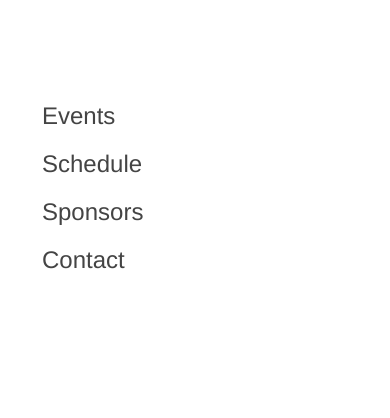
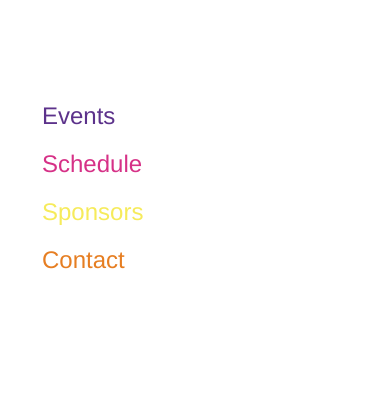
Before and after one commit to shikamaruhyuga/shikamaruhyuga.github.io, a plain HTML site: page index.html in a window 390 px wide. Both pictures are taken after a click on the element 60 px from the left and 60 px from the top of the page. Shown: the part 118-536 px from the top of the page. Drawn offline with Linux system fonts and the light colour scheme; a web font is replaced by a local one.

Commit message:
added colors to the mobile nav

```diff
--- a/index.html
+++ b/index.html
@@ -34,10 +34,10 @@
 
       <nav class="mobile">
         <div class="b-nav">
-          <li><a class="b-link" href="events.html">Events</a></li>
-          <li><a class="b-link" href="schedule.html">Schedule</a></li>
-          <li><a class="b-link" href="sponsors.html">Sponsors</a></li>
-          <li><a class="b-link" href="contact.html">Contact</a></li>
+	  <li><a class="b-link" style="color: #5c328b;" href="events.html">Events</a></li>
+          <li><a class="b-link" style="color: #d63187;" href="schedule.html">Schedule</a></li>
+          <li><a class="b-link" style="color: #f6eb5b;" href="sponsors.html">Sponsors</a></li>
+          <li><a class="b-link" style="color: #e67e22;" href="contact.html">Contact</a></li>
         </div>
         <div class="b-container">
           <div class="b-menu">
```
